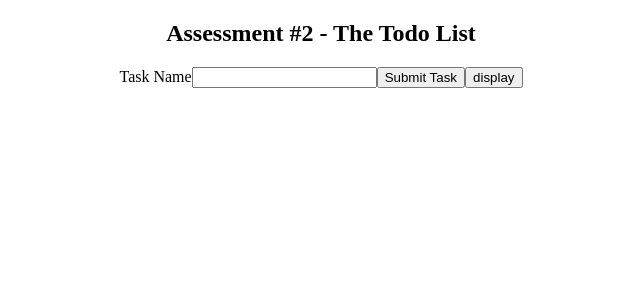
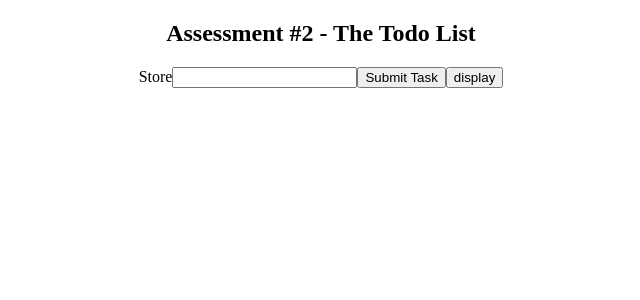
Before and after one commit to Bambookazooie/assignment-4-1, a React (Create React App) app: page / in a window 1280 px wide. Shown: the top 300 px of the page, without its empty margins (319-959 px from the left). Built offline with nearby package versions, Linux system fonts and the light colour scheme.

Commit message:
renamed button

```diff
--- a/src/components/SubmitTask.jsx
+++ b/src/components/SubmitTask.jsx
@@ -24,7 +24,7 @@ const SubmitTask = () => {
 
   return (
     <form className="task-submit-form" onSubmit={handleSubmit}>
-      <label htmlFor="task-type">Task Name</label>
+      <label htmlFor="task-type">Store</label>
       <input
         id="task-type"
         type="text"
```
